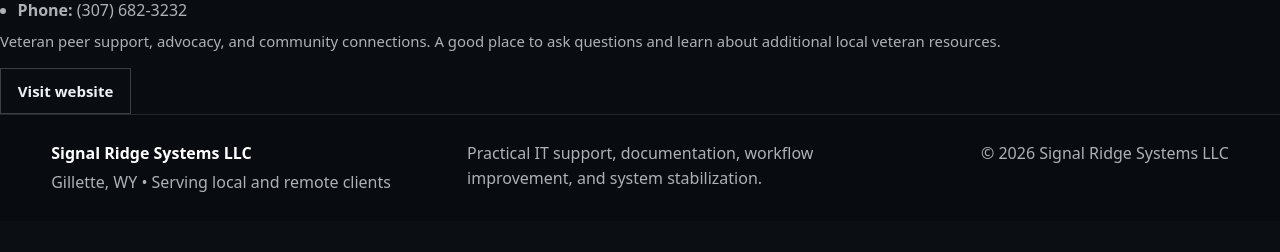
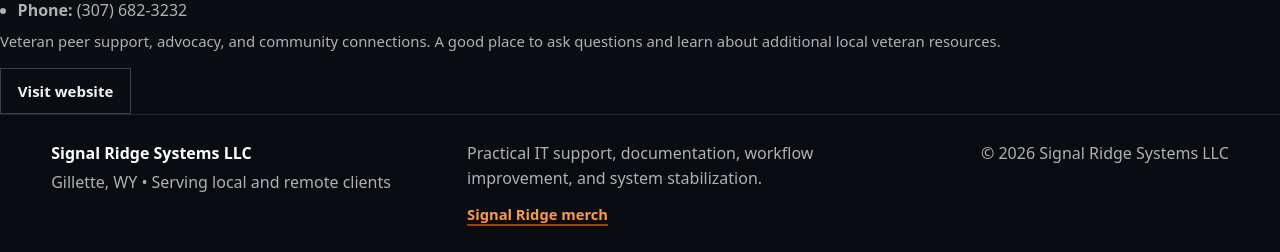
Before and after one commit to Signal-Ridge-SysAdmin/Signal-Ridge-Systems-Website, a Flask app: page /links in a window 1280 px wide. Shown: the part 2520-2772 px from the top of the page. Before the commit the page ends 2712 px from the top, so only its background shows below. Run offline with Flask 3, Linux system fonts and the light colour scheme.

Commit message:
Add merch store links to website

```diff
--- a/static/css/styles.css
+++ b/static/css/styles.css
@@ -1490,6 +1490,26 @@ select:focus-visible {
   text-align: right;
 }
 
+.footer-links {
+  display: flex;
+  flex-wrap: wrap;
+  gap: 0.85rem;
+  margin-top: 0.45rem;
+}
+
+.footer-links a {
+  color: var(--accent-strong);
+  font-size: 0.92rem;
+  font-weight: 760;
+  text-decoration-color: rgba(240, 122, 36, 0.55);
+  text-decoration-thickness: 2px;
+  text-underline-offset: 4px;
+}
+
+.footer-links a:hover {
+  color: var(--text-strong);
+}
+
 @media (max-width: 820px) {
   .footer-inner {
     grid-template-columns: 1fr;
--- a/templates/base.html
+++ b/templates/base.html
@@ -27,7 +27,7 @@
        ===================== -->
   <link
     rel="stylesheet"
-    href="{{ url_for('static', filename='css/styles.css') }}?v=20260519-2"
+    href="{{ url_for('static', filename='css/styles.css') }}?v=20260520-1"
   />
 
   <!-- =====================
@@ -45,7 +45,7 @@
        Open Graph / Social Preview
        Used by LinkedIn, Facebook, Discord, etc.
        ===================== -->
-  {% set og_version = "20260519-2" %}
+  {% set og_version = "20260520-1" %}
   {% set og_image = url_for('static', filename='img/og/open_graph_image.jpg', _external=True) ~ "?v=" ~ og_version %}
 
   <meta property="og:site_name" content="Signal Ridge Systems LLC" />
@@ -120,6 +120,15 @@
           Contact
         </a>
 
+        <a
+          class="nav-link"
+          href="https://signal-ridge-systems-llc-shop.fourthwall.com/"
+          target="_blank"
+          rel="noopener noreferrer"
+        >
+          Merch
+        </a>
+
         {#
         Resources route placeholder.
         Re-enable when the links/resources page is live.
@@ -156,9 +165,10 @@
     </div>
   </header>
 
+
   <!-- =====================
-     Capability Ticker
-     Slow scrolling text strip that adds motion without overwhelming the page.
+       Persistent Capability Ticker
+       Site-wide motion strip placed directly under the header.
        Duplicate content is intentional for seamless looping.
        ===================== -->
   <section class="ticker-section" aria-label="Signal Ridge capabilities">
@@ -188,6 +198,7 @@
 
     </div>
   </section>
+
 
   <!-- =====================
        Main Content
@@ -233,6 +244,16 @@
         <div class="footer-meta">
           Practical IT support, documentation, workflow improvement, and system stabilization.
         </div>
+
+        <div class="footer-links">
+          <a
+            href="https://signal-ridge-systems-llc-shop.fourthwall.com/"
+            target="_blank"
+            rel="noopener noreferrer"
+          >
+            Signal Ridge merch
+          </a>
+        </div>
       </div>
 
       <div class="footer-block footer-block-right">
@@ -248,7 +269,7 @@
        Handles scroll-reveal animations and other progressive enhancements.
        Loaded at the end so the page content exists before scripts run.
        ===================== -->
-  <script src="{{ url_for('static', filename='js/main.js') }}?v=20260519-2"></script>
+  <script src="{{ url_for('static', filename='js/main.js') }}?v=20260520-1"></script>
 
 </body>
 </html>
```
Lines whose indentation alone changed are shown as unchanged.
